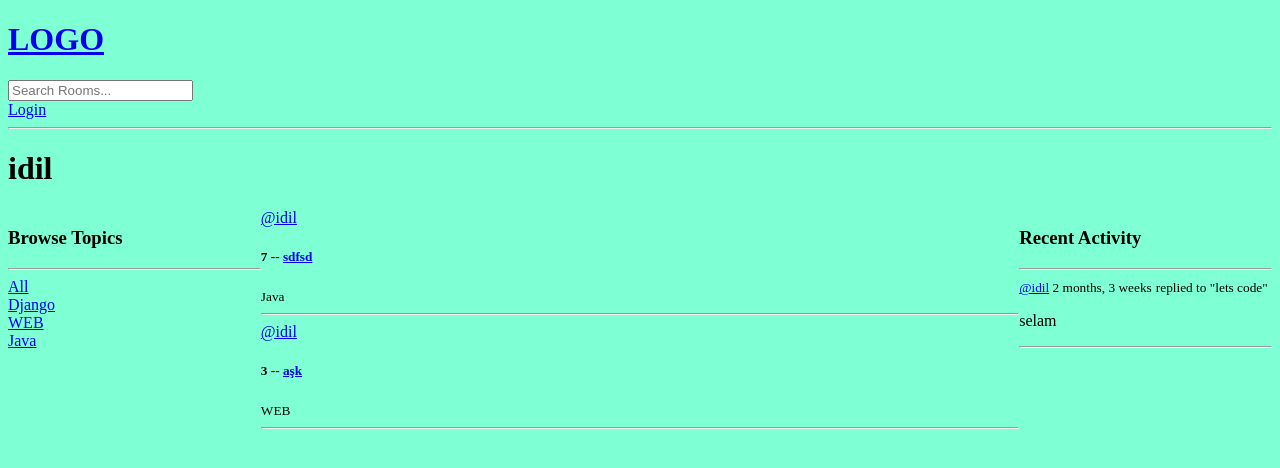
After one commit to kercal/django-blog, a Django app: page /profile/2/ in a window 1280 px wide. The commit adds this page. Shown: the top 468 px of the page. Run offline with Django 4.2, Linux system fonts and the light colour scheme; data comes from the database, SQL or seed files in the repository; both versions use the stored data as it was after the commit.

Commit message:
refoctored some code and added user profile page

```diff
--- a/base/forms.py
+++ b/base/forms.py
@@ -5,3 +5,4 @@ class RoomForm(ModelForm):
   class Meta:
     model = Room
     fields = '__all__'
+    exclude = ['host', 'participants']
--- a/base/models.py
+++ b/base/models.py
@@ -35,5 +35,8 @@ class Message(models.Model):
   updated = models.DateTimeField(auto_now=True)
   created = models.DateTimeField(auto_now_add=True)
 
+  class Meta:
+    ordering = ['-updated', '-created']
+
   def __str__(self):
     return self.body[0:50]
--- /dev/null
+++ b/base/templates/base/activity_component.html
@@ -0,0 +1,13 @@
+<h3>Recent Activity</h3>
+<hr />
+{% for message in room_messages %}
+<div>
+  <small><a href="{% url 'user-profile' message.user.id %}">@{{message.user}}</a> {{message.created|timesince}}</small>
+  <small>replied to "{{message.room}}"</small>
+  <p>{{message}}</p>
+  {% if request.user == message.user%}
+  <a href="{% url 'delete-message' message.id %}">Delete</a>
+  {% endif %}
+  <hr />
+</div>
+{% endfor %}
--- /dev/null
+++ b/base/templates/base/feed_component.html
@@ -0,0 +1,16 @@
+
+          <div>
+            {% for room in rooms %}
+              <div>
+                {% if request.user == room.host %}
+                <a href="{% url 'update-room' room.id %}">Edit</a>
+                <a href="{% url 'delete-room' room.id %}">Delete</a>
+                {% endif %}
+
+                <a href="{% url 'user-profile' room.host.id %}">@{{room.host.username}}</a>
+                <h5>{{room.id}} -- <a href="{% url 'room' room.id %}">{{room.name}}</a></a></h5>
+                <small>{{room.topic.name}}</small>
+                <hr>
+              </div>
+            {% endfor %}
+          </div>
--- /dev/null
+++ b/base/templates/base/profile.html
@@ -0,0 +1,29 @@
+{% extends 'main.html' %}
+
+{% block content %}
+
+<style>
+  .profile-container{
+    display: grid;
+    grid-template-columns: 1fr 3fr 1fr;
+  }
+</style>
+
+
+<h1>{{user.username}}</h1>
+
+<div class="profile-container">
+  <div>
+    {% include 'base/topics_component.html' %}
+  </div>
+
+  <div>
+    {% include 'base/feed_component.html' %}
+  </div>
+
+  <div>
+    {% include 'base/activity_component.html' %}
+  </div>
+</div>
+
+{% endblock content %}
--- /dev/null
+++ b/base/templates/base/topics_component.html
@@ -0,0 +1,12 @@
+<h3>Browse Topics</h3>
+<hr />
+
+<div>
+  <a href="{% url 'home'%}">All</a>
+</div>
+
+{% for topic in topics %}
+<div>
+  <a href="{% url 'home'%}?q={{topic.name}}">{{topic.name}}</a>
+</div>
+{% endfor %}
--- a/base/urls.py
+++ b/base/urls.py
@@ -10,6 +10,7 @@ urlpatterns = [
 
   path('', views.home, name="home"),
   path('room/<str:pk>/', views.room, name="room"),
+  path('profile/<str:pk>/', views.userProfile, name="user-profile"),
 
   path('create-room/', views.createRoom, name="create-room"),
   path('update-room/<str:pk>/', views.updateRoom, name="update-room"),
--- a/base/views.py
+++ b/base/views.py
@@ -73,14 +73,15 @@ def home(request):
 
     topics = Topic.objects.all()
     room_count = rooms.count()
+    room_messages = Message.objects.filter(Q(room__topic__name__icontains=q))
 
-    context = {'rooms': rooms, 'topics': topics, 'room_count':room_count}
+    context = {'rooms': rooms, 'topics': topics, 'room_count':room_count, 'room_messages': room_messages}
     return render(request, 'base/home.html', context)
 
 
 def room(request, pk):
     room = Room.objects.get(id=pk)
-    room_messages = room.message_set.all().order_by('-created')
+    room_messages = room.message_set.all()
     participants = room.participants.all()
 
     if request.method == 'POST':
@@ -95,13 +96,23 @@ def room(request, pk):
     context = {'room': room, 'room_messages':room_messages, 'participants':participants}
     return render(request, 'base/room.html', context)
 
+def userProfile(request,pk):
+    user = User.objects.get(id=pk)
+    rooms = user.room_set.all()
+    room_message = user.message_set.all()
+    topics = Topic.objects.all()
+    context = {'user': user, 'rooms': rooms, 'room_messages': room_message, 'topics': topics}
+    return render(request, 'base/profile.html', context)
+
 @login_required(login_url='login')
 def createRoom(request):
     form = RoomForm()
     if request.method == 'POST':
         form = RoomForm(request.POST)
         if form.is_valid():
-            form.save()
+            room = form.save(commit=False)
+            room.host = request.user
+            room.save()
             return redirect('home')
 
     context = {'form': form}
--- /dev/null
+++ b/static/styles/main.css
@@ -0,0 +1,3 @@
+body{
+  background-color: aquamarine;
+}
--- a/studybud/settings.py
+++ b/studybud/settings.py
@@ -109,6 +109,10 @@ USE_TZ = True
 
 STATIC_URL = 'static/'
 
+STATICFILES_DIRS = [
+    BASE_DIR / 'static'
+]
+
 # Default primary key field type
 # https://docs.djangoproject.com/en/4.1/ref/settings/#default-auto-field
 
--- a/templates/main.html
+++ b/templates/main.html
@@ -1,11 +1,12 @@
 <!DOCTYPE html>
+{% load static %}
 <html>
 <head>
   <meta charset='utf-8'>
   <meta http-equiv='X-UA-Compatible' content='IE=edge'>
   <title>StudyBud</title>
   <meta name='viewport' content='width=device-width, initial-scale=1'>
-  <!-- <link rel='stylesheet' type='text/css' media='screen' href='main.css'> -->
+  <link rel='stylesheet' type='text/css' media='screen' href="{% static 'styles/main.css' %}">
 
 </head>
 <body>
@@ -20,6 +21,7 @@
     </ul>
     {% endif %}
 
+
     {% block content %}
 
 
```
Also changed, not shown: base/templates/base/home.html (+8 -32 lines), db.sqlite3.
